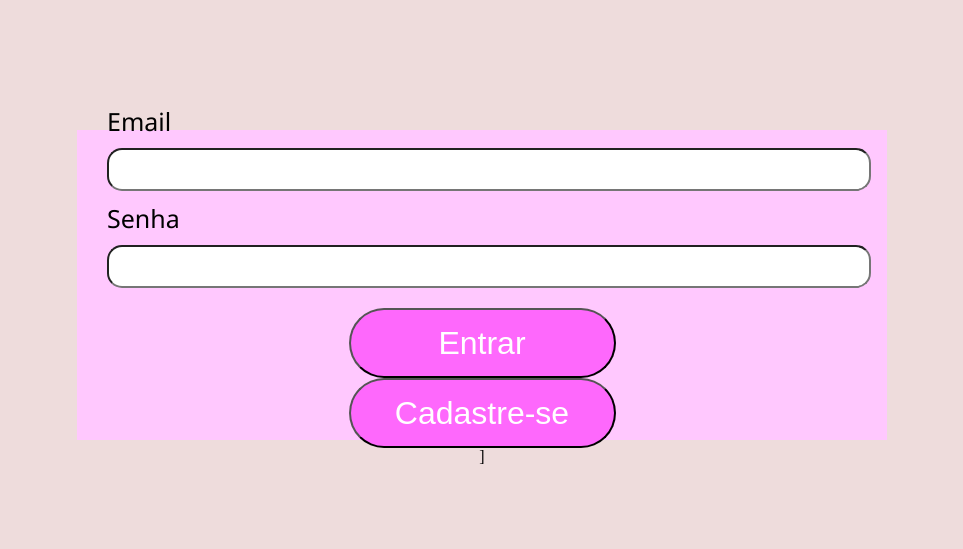
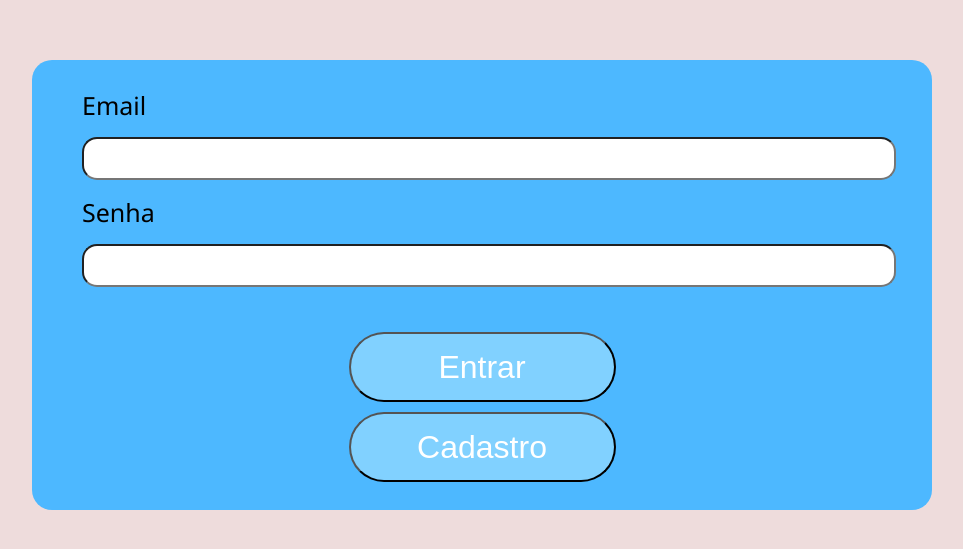
Before and after one commit to PAS16/sistema-chamado, a plain HTML site: page index.html in a window 1280 px wide. Shown: the part 115-664 px from the top of the page, without its empty margins (158-1121 px from the left). Drawn offline with Linux system fonts and the light colour scheme.

Commit message:
adicionamos o cadastro

```diff
--- /dev/null
+++ b/css/cadastro.css
@@ -0,0 +1,47 @@
+*{
+    margin: 0;
+    padding: 0;
+    box sizing: border-box;
+}
+
+.container{
+    display: flex;
+    margin-left: 30%;
+    gap: 50px;
+    align-items: center;
+    height: 100vh;
+}
+
+form{
+    background-color: rgb(86, 201, 255);
+    display: flex;
+    flex-direction: column;
+    padding: 40px;
+    border-radius: 60px;
+    gap: 5px;
+
+}
+
+label{
+font-family: system-ui, -apple-system, BlinkMacSystemFont, 'Segoe UI', Roboto, Oxygen, Ubuntu, Cantarell, 'Open Sans', 'Helvetica Neue', sans-serif;
+font-size: 18px;
+color: aliceblue;
+}
+
+input{
+    padding: 10px;
+    font-size: 15px;
+    border-radius: 10px;
+    border: 0px;
+}
+
+button{
+    background-color: #81d1ff;
+    width: 267px;
+    height: 30px;
+    font-size: 20px;
+    color: #FFFFFF;
+    border-radius: 80px;
+    border: 0px;
+   align-items: self-end;
+}
--- a/css/style.css
+++ b/css/style.css
@@ -16,12 +16,12 @@ form{
     display: flex;
     flex-direction:column;
     justify-content: center;
-    gap: 10px;
-    width: 750px;
-    height: 250px;
-    background-color: #FFC8FE;
-    padding: 30px;
-
+    gap: 15px;
+    width: 800px;
+    height: 350px;
+    background-color: #4db8ff;
+    padding: 50px;
+    border-radius: 20px;
 }
 label{
     font-family: 'Segoe UI', Tahoma, Geneva, Verdana, sans-serif;
@@ -38,7 +38,7 @@ input{
 
 }
 button{
-    background-color: #FE68FC;
+    background-color: #81d1ff;
     width: 267px;
     height: 70px;
     font-size: 32px;
@@ -50,5 +50,13 @@ button{
     display: flex;
     flex-direction: column;
     align-items: center;
-    margin-top: 10px;
+    gap: 10px;
+    margin-top: 30px;
 }
+
+a{
+    text-decoration: none;
+    font-size: 25px;
+    color: black
+
+}
--- a/index.html
+++ b/index.html
@@ -3,7 +3,7 @@
 <head>
     <meta charset="UTF-8">
     <meta name="viewport" content="width=device-width, initial-scale=1.0">
-    <title>Document</title>
+    <title>Login</title>
     <link rel="stylesheet" href="css/style.css">
 </head>
 <body>
@@ -14,7 +14,7 @@
         <input type="password"name="Senha" id="">
         <div class="botao">
             <button>Entrar</button>
-            <button>Cadastre-se</button>]
+            <a href="cadastro.html"> <button> Cadastro </button> </a>
         </div>
 
 
```
Also changed, not shown: cadastro.html (added, +34 -0 lines), images/cinna1.png (added), images/cinna2.png (added).
